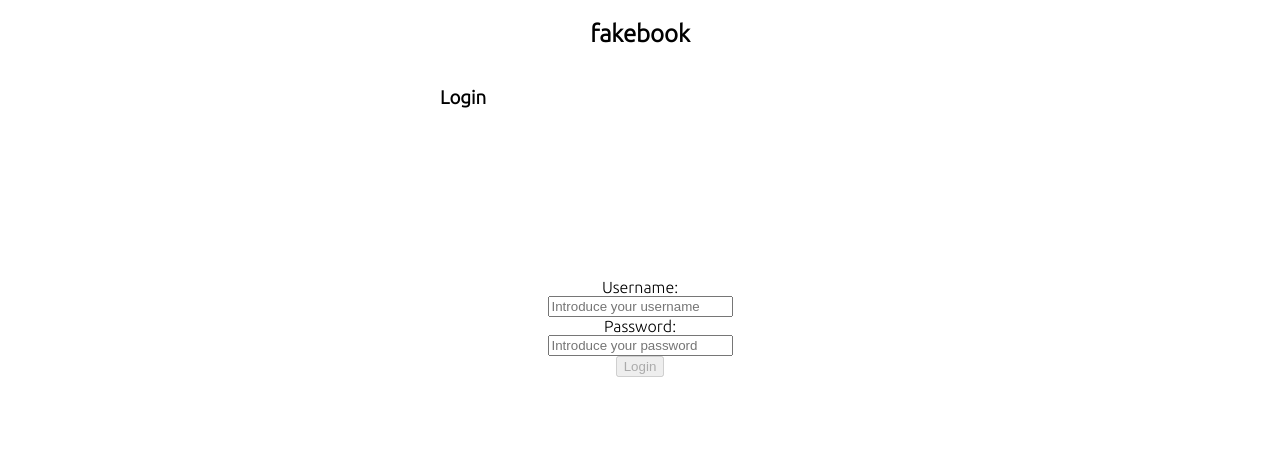
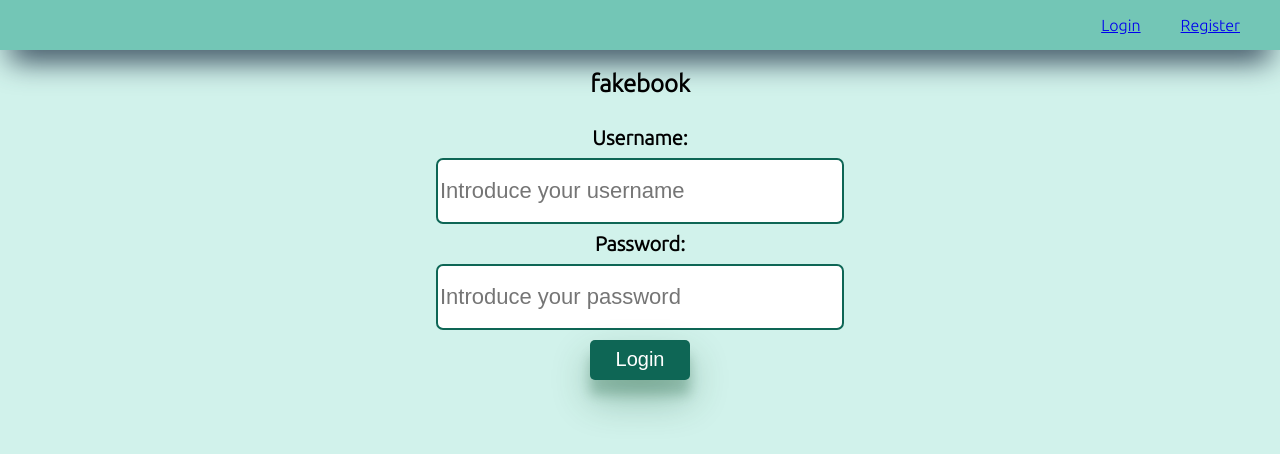
Before and after one commit to adamelamrani/fakebook-frontend, a React (Create React App) app: page /user/login in a window 1280 px wide. Shown: the top 454 px of the page. Built offline with nearby package versions, Linux system fonts and the light colour scheme.

Commit message:
Added general style

```diff
--- a/src/App.js
+++ b/src/App.js
@@ -4,6 +4,7 @@ import Register from "./components/Register/Register";
 import LoginPage from "./components/pages/LoginPage/LoginPage";
 import FrontPage from "./components/pages/FrontPage/FrontPage";
 import UserMainPage from "./components/pages/UserMainPage/UserMainPage";
+import Navigation from "./components/Navigation/Navigation";
 
 function App() {
   const StyledAppDiv = styled.div`
@@ -11,6 +12,7 @@ function App() {
     flex-direction: column;
     align-items: center;
     justify-content: center;
+    width: 100vw;
     h1 {
       text-align: center;
       text-justify: center;
@@ -20,6 +22,7 @@ function App() {
   `;
   return (
     <StyledAppDiv className="App">
+      <Navigation />
       <Routes>
         <Route path="/" element={<FrontPage />} />
         <Route path="/user/login" element={<LoginPage />} />
--- a/src/components/Login/Login.js
+++ b/src/components/Login/Login.js
@@ -38,6 +38,7 @@ const Login = () => {
   return (
     <>
       <StyledLogin onSubmit={logUser} className="login-form">
+        <div>
           <label htmlFor="username">Username:</label>
           <input
             type="text"
@@ -47,6 +48,8 @@ const Login = () => {
             autoComplete="off"
             onChange={userDataInput}
           ></input>
+        </div>
+        <div>
           <label htmlFor="password">Password:</label>
           <input
             type="password"
@@ -58,6 +61,7 @@ const Login = () => {
           <button type="submit" disabled={invalidForm}>
             Login
           </button>
+        </div>
       </StyledLogin>
     </>
   );
--- a/src/components/Login/StyledLogin.js
+++ b/src/components/Login/StyledLogin.js
@@ -3,10 +3,55 @@ import styled from "styled-components";
 const StyledLogin = styled.form`
   display: flex;
   flex-direction: column;
-  justify-content: center;
+  justify-content: flex-start;
   align-items: center;
   width: 400px;
   height: 400px;
+
+  div {
+    display: flex;
+    flex-direction: column;
+    align-items: center;
+
+    label {
+      font-size: 20px;
+      margin-bottom: 8px;
+      margin-top: 8px;
+      font-weight: bold;
+    }
+
+    input {
+      display: flex;
+      width: 400px;
+      height: 60px;
+      font-size: 22px;
+      border: 2px solid rgb(14, 102, 85);
+      border-radius: 7px;
+    }
+
+    button {
+      margin-top: 10px;
+      background-color: rgb(14, 102, 85);
+      color: white;
+      font-size: 20px;
+      width: 100px;
+      height: 40px;
+      border-radius: 5px;
+      box-shadow: rgba(6, 74, 38, 0.3) 0px 19px 38px,
+        rgba(6, 74, 38, 0.22) 0px 15px 12px;
+      border: 0 solid white;
+      transition: border-width 0.6s linear;
+    }
+
+    button:active {
+      background-color: rgb(206, 233, 219);
+      color: rgb(14, 102, 85);
+    }
+
+    button:hover {
+      border-width: 4px;
+    }
+  }
 `;
 
 export default StyledLogin;
--- /dev/null
+++ b/src/components/Navigation/Navigation.js
@@ -0,0 +1,21 @@
+import { Link } from "react-router-dom";
+import StyledNavigation from "./StyledNavigation";
+
+const Navigation = () => {
+  return (
+    <>
+      <StyledNavigation>
+        <ul>
+          <li>
+            <Link to={"/user/login"}>Login</Link>
+          </li>
+          <li>
+            <Link to={"/user/register"}>Register</Link>
+          </li>
+        </ul>
+      </StyledNavigation>
+    </>
+  );
+};
+
+export default Navigation;
--- /dev/null
+++ b/src/components/Navigation/StyledNavigation.js
@@ -0,0 +1,23 @@
+import styled from "styled-components";
+
+const StyledNavigation = styled.nav`
+  display: flex;
+  flex-direction: row;
+  justify-content: flex-end;
+  width: 100vw;
+  background-color: rgb(115, 198, 182);
+  box-shadow: rgb(38, 57, 77) 0px 20px 30px -10px;
+
+  ul {
+    display: flex;
+    flex-direction: row;
+    list-style: none;
+    justify-content: flex-end;
+
+    li {
+      margin-right: 40px;
+    }
+  }
+`;
+
+export default StyledNavigation;
--- a/src/components/Register/Register.js
+++ b/src/components/Register/Register.js
@@ -40,6 +40,7 @@ const Register = () => {
     <>
       <h2>fakebook</h2>
       <StyledLogin onSubmit={registerUser} className="register-form">
+        <div>
           <label htmlFor="username">Username:</label>
           <input
             type="text"
@@ -49,6 +50,8 @@ const Register = () => {
             autoComplete="off"
             onChange={userDataInput}
           ></input>
+        </div>
+        <div>
           <label htmlFor="password">Password:</label>
           <input
             type="password"
@@ -57,6 +60,8 @@ const Register = () => {
             placeholder="Introduce your password"
             onChange={userDataInput}
           ></input>
+        </div>
+        <div>
           <label htmlFor="email">E-mail:</label>
           <input
             type="email"
@@ -66,6 +71,8 @@ const Register = () => {
             autoComplete="off"
             onChange={userDataInput}
           ></input>
+        </div>
+        <div>
           <label htmlFor="name">Name:</label>
           <input
             type="text"
@@ -74,6 +81,8 @@ const Register = () => {
             placeholder="Introduce your name"
             onChange={userDataInput}
           ></input>
+        </div>
+        <div>
           <label htmlFor="surname">Surname:</label>
           <input
             type="text"
@@ -83,6 +92,8 @@ const Register = () => {
             autoComplete="off"
             onChange={userDataInput}
           ></input>
+        </div>
+        <div>
           <label htmlFor="birthdate">Birthdate:</label>
           <input
             type="date"
@@ -93,6 +104,7 @@ const Register = () => {
           <button type="submit" disabled={invalidForm}>
             Register
           </button>
+        </div>
       </StyledLogin>
     </>
   );
--- a/src/components/pages/LoginPage/LoginPage.js
+++ b/src/components/pages/LoginPage/LoginPage.js
@@ -5,7 +5,6 @@ const LoginPage = () => {
     <>
       <h2>fakebook</h2>
       <div>
-        <h3>Login</h3>
         <Login />
       </div>
     </>
--- a/src/index.css
+++ b/src/index.css
@@ -4,6 +4,7 @@ body {
   align-items: center;
   justify-content: center;
   font-family: "Ubuntu", sans-serif;
+  background-color: rgb(209, 242, 235);
 }
 
 #root {
```
Lines whose indentation alone changed are shown as unchanged.
